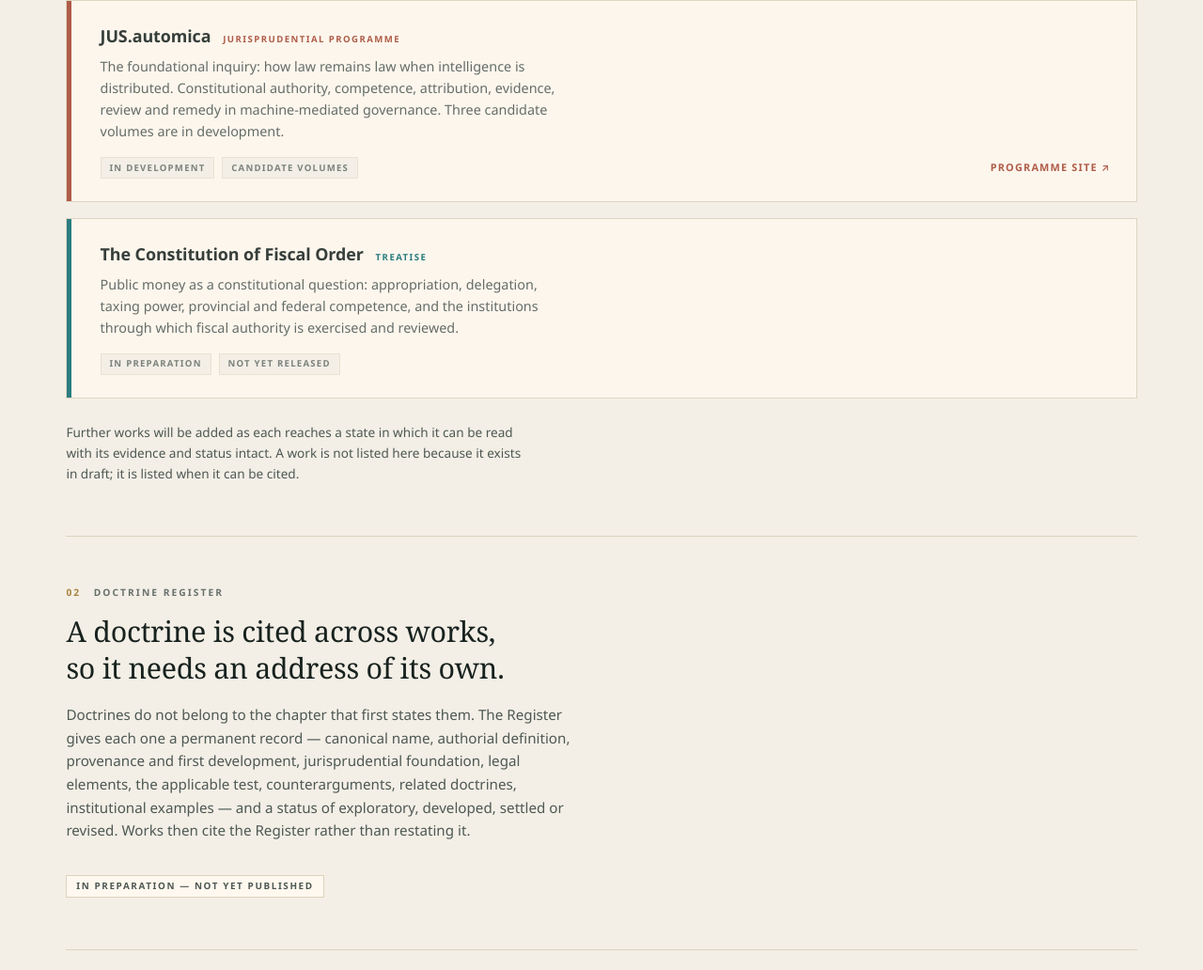
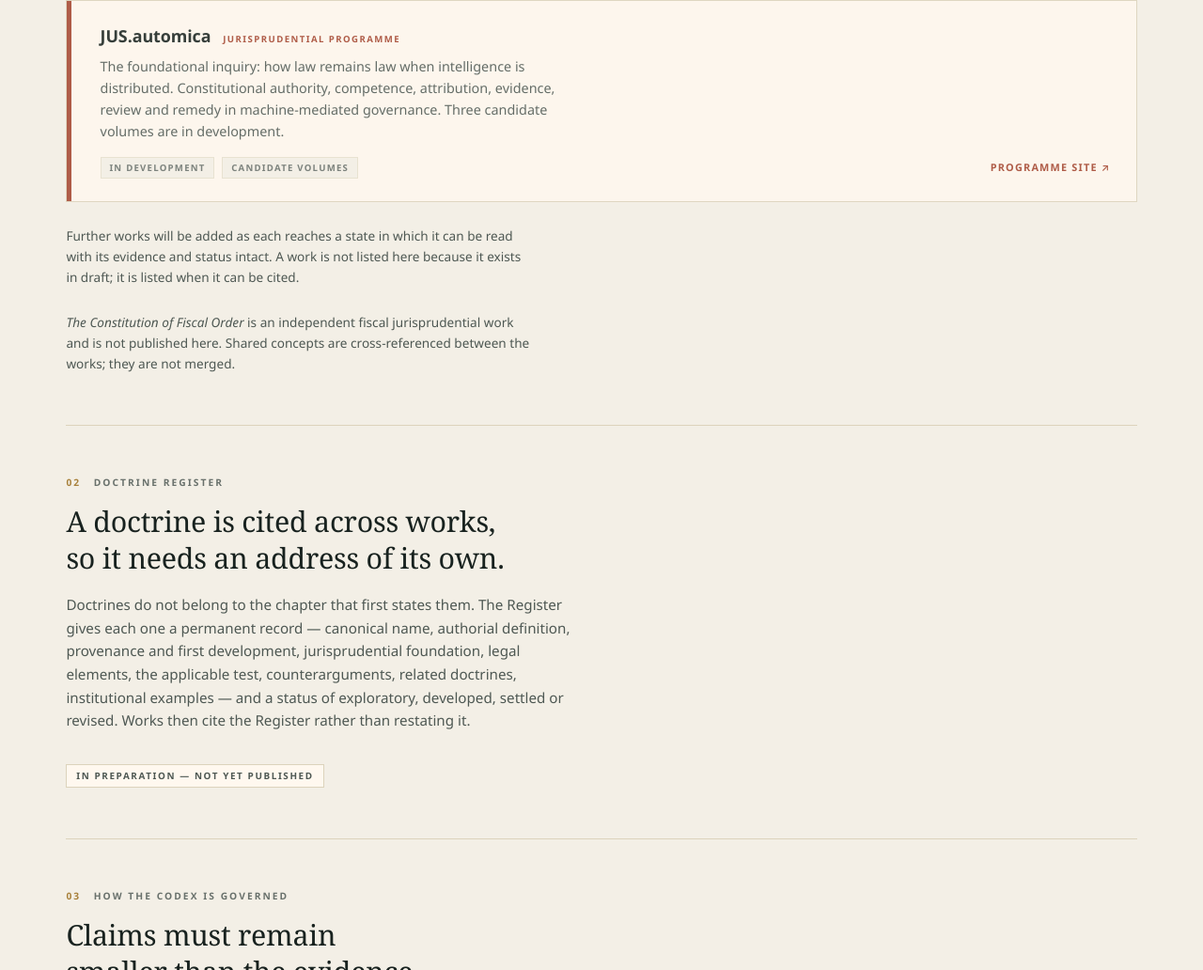
Before and after one commit to ksc-jusnrem/jusnrem-digital-codex, a plain HTML site: page index.html in a window 1280 px wide. Shown: the part 1167-2199 px from the top of the page at 94% size. Drawn offline with Linux system fonts and the light colour scheme.

Commit message:
Remove The Constitution of Fiscal Order from the libraries shelf
Listing it as a library asserted it is part of this Codex. It is not. Charter
Article 4.1 records it as an independent fiscal jurisprudential work, and Article
4.5 forbids absorbing it - shared concepts are cross-referenced, not merged.

The platform now shows the two libraries it actually holds, and states the
separation rather than leaving the absence unexplained.

Co-Authored-By: Claude Opus 5 <noreply@anthropic.com>

```diff
--- a/index.html
+++ b/index.html
@@ -194,29 +194,17 @@ a{color:var(--ink)}
           <span class="go"><a href="https://jus-automica.digital/" style="text-decoration:none;color:inherit">Programme site &nearr;</a></span>
         </div>
       </div>
-
-      <div class="work soon" style="--accent:var(--cfo)">
-        <div class="top">
-          <h3>The Constitution of Fiscal Order</h3>
-          <span class="kind">Treatise</span>
-        </div>
-        <p>
-          Public money as a constitutional question: appropriation, delegation,
-          taxing power, provincial and federal competence, and the institutions
-          through which fiscal authority is exercised and reviewed.
-        </p>
-        <div class="meta">
-          <span class="tag">In preparation</span>
-          <span class="tag">Not yet released</span>
-        </div>
-      </div>
-
     </div>
 
     <p class="caveat">
       Further works will be added as each reaches a state in which it can be read
       with its evidence and status intact. A work is not listed here because it
       exists in draft; it is listed when it can be cited.
+    </p>
+    <p class="caveat">
+      <em>The Constitution of Fiscal Order</em> is an independent fiscal
+      jurisprudential work and is not published here. Shared concepts are
+      cross-referenced between the works; they are not merged.
     </p>
   </section>
 
```
